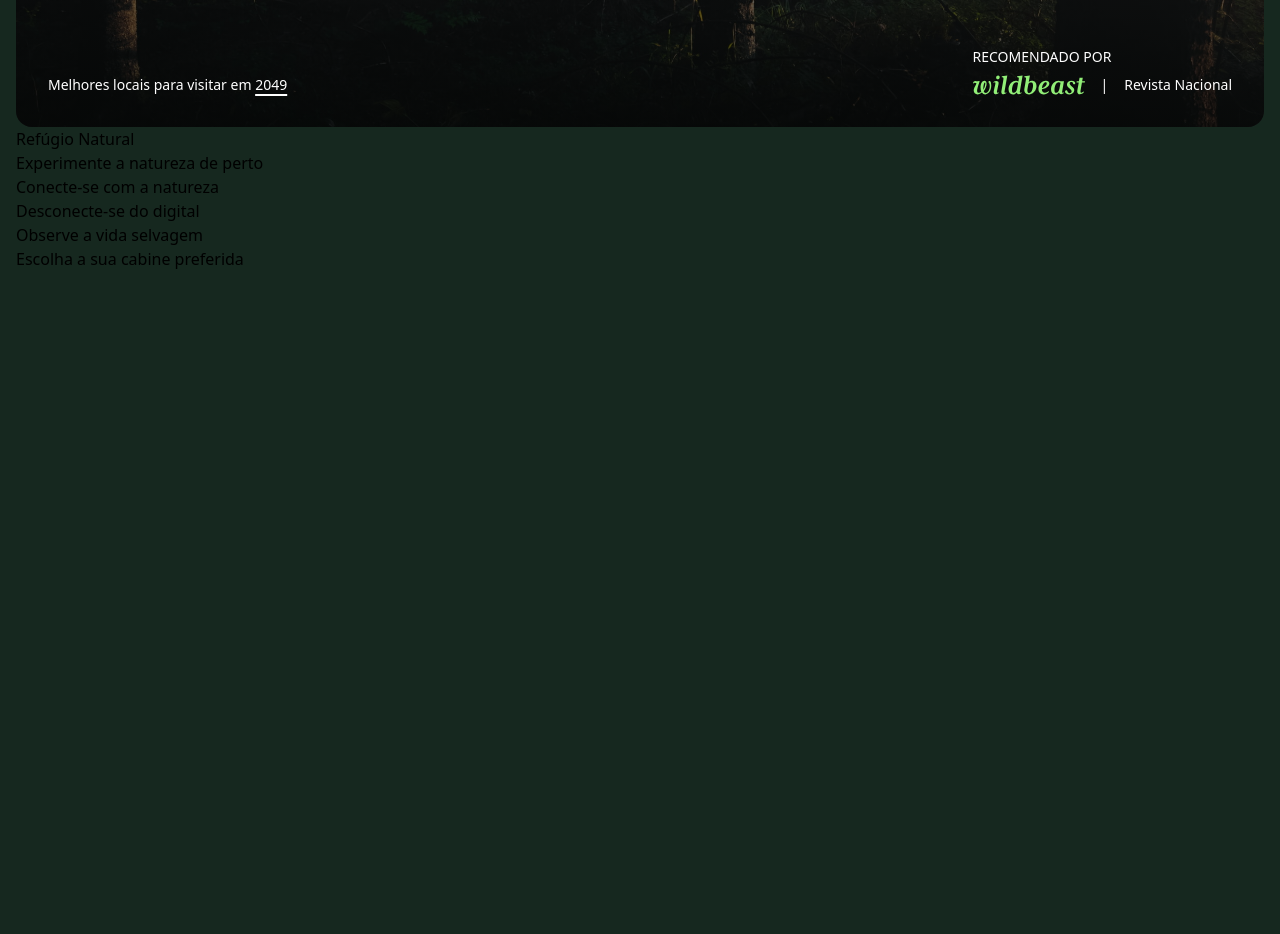
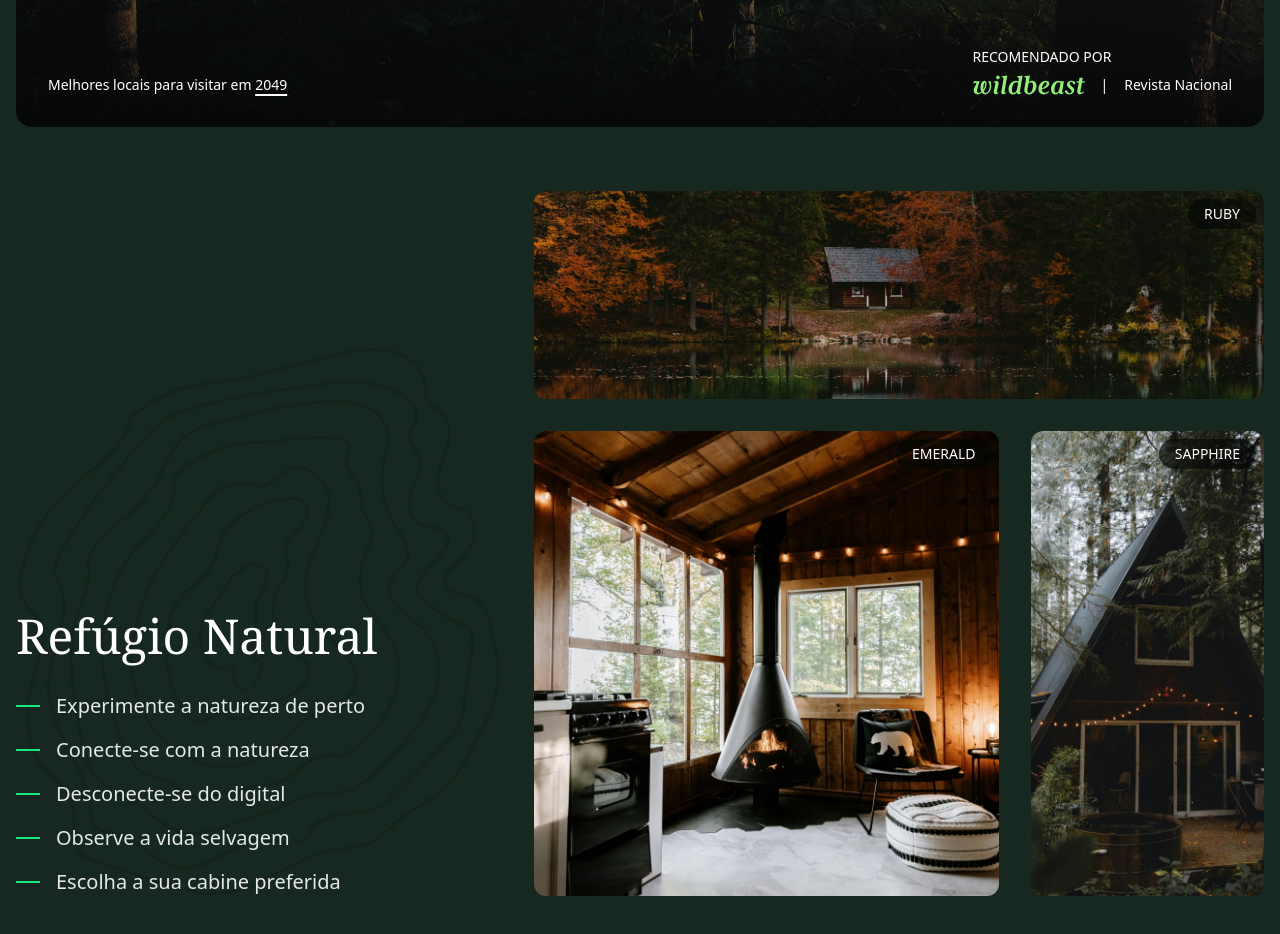
Before and after one commit to pedrorvidal/ogtailwind, a website: page src/index.html in a window 1280 px wide. Shown: the part 620-1554 px from the top of the page. Drawn offline with Linux system fonts and the light colour scheme.

Commit message:
Finalizado acomodacoes

```diff
--- a/src/index.html
+++ b/src/index.html
@@ -62,18 +62,40 @@
             </div>
         </div>
     </main>
-    <section id="acomodacoes" class="container">
-        <div>
-            <h2>Refúgio Natural</h2>
-            <ul>
-                <li><span></span>Experimente a natureza de perto</li>
-                <li><span></span>Conecte-se com a natureza</li>
-                <li><span></span>Desconecte-se do digital</li>
-                <li><span></span>Observe a vida selvagem</li>
-                <li><span></span>Escolha a sua cabine preferida</li>
+    <section id="acomodacoes" class="container lg:grid grid-cols-[2fr_3fr] gap-8 pt-16 mb-12 sm:mb-16">
+        <div class="bg-[url('./img/padrao.svg')] bg-no-repeat bg-contain bg-left-bottom content-end">
+            <h2 class="text-white mb-8 text-4xl font-serif lg:text-5xl">Refúgio Natural</h2>
+            <ul class="text-gray-200 *:flex *:items-center *:gap-4 grid gap-4 sm:text-xl">
+                <li><span class="h-0.5 w-6 bg-verde-400 inline-block"></span>Experimente a natureza de perto</li>
+                <li><span class="h-0.5 w-6 bg-verde-400 inline-block"></span>Conecte-se com a natureza</li>
+                <li><span class="h-0.5 w-6 bg-verde-400 inline-block"></span>Desconecte-se do digital</li>
+                <li><span class="h-0.5 w-6 bg-verde-400 inline-block"></span>Observe a vida selvagem</li>
+                <li><span class="h-0.5 w-6 bg-verde-400 inline-block"></span>Escolha a sua cabine preferida</li>
             </ul>
         </div>
-        <div></div>
+        <div class="grid grid-cols-[2fr_1fr] gap-4 sm:gap-8">
+            <div class="col-span-full grid *:col-start-1 *:row-start-1">
+                <img class="h-52 object-cover w-full rounded-xl" src="./img/casa1.jpg" alt="Casa 1">
+                <span
+                    class="m-2 self-start justify-self-end uppercase text-white rounded-full bg-verde-950/60 px-4 py-2 text-sm/none">
+                    Ruby
+                </span>
+            </div>
+            <div class="grid *:col-start-1 *:row-start-1">
+                <img class="object-cover size-full rounded-xl" src="./img/casa2.jpg" alt="Casa 2">
+                <span
+                    class="m-2 self-start justify-self-end uppercase text-white rounded-full bg-verde-950/60 px-4 py-2 text-sm/none">
+                    Emerald
+                </span>
+            </div>
+            <div class="grid *:col-start-1 *:row-start-1">
+                <img class="object-cover size-full rounded-xl" src="./img/casa3.jpg" alt="Casa 3">
+                <span
+                    class="m-2 self-start justify-self-end uppercase text-white rounded-full bg-verde-950/60 px-4 py-2 text-sm/none">
+                    Sapphire
+                </span>
+            </div>
+        </div>
     </section>
 </body>
 
```
Also changed, not shown: src/output.css.
